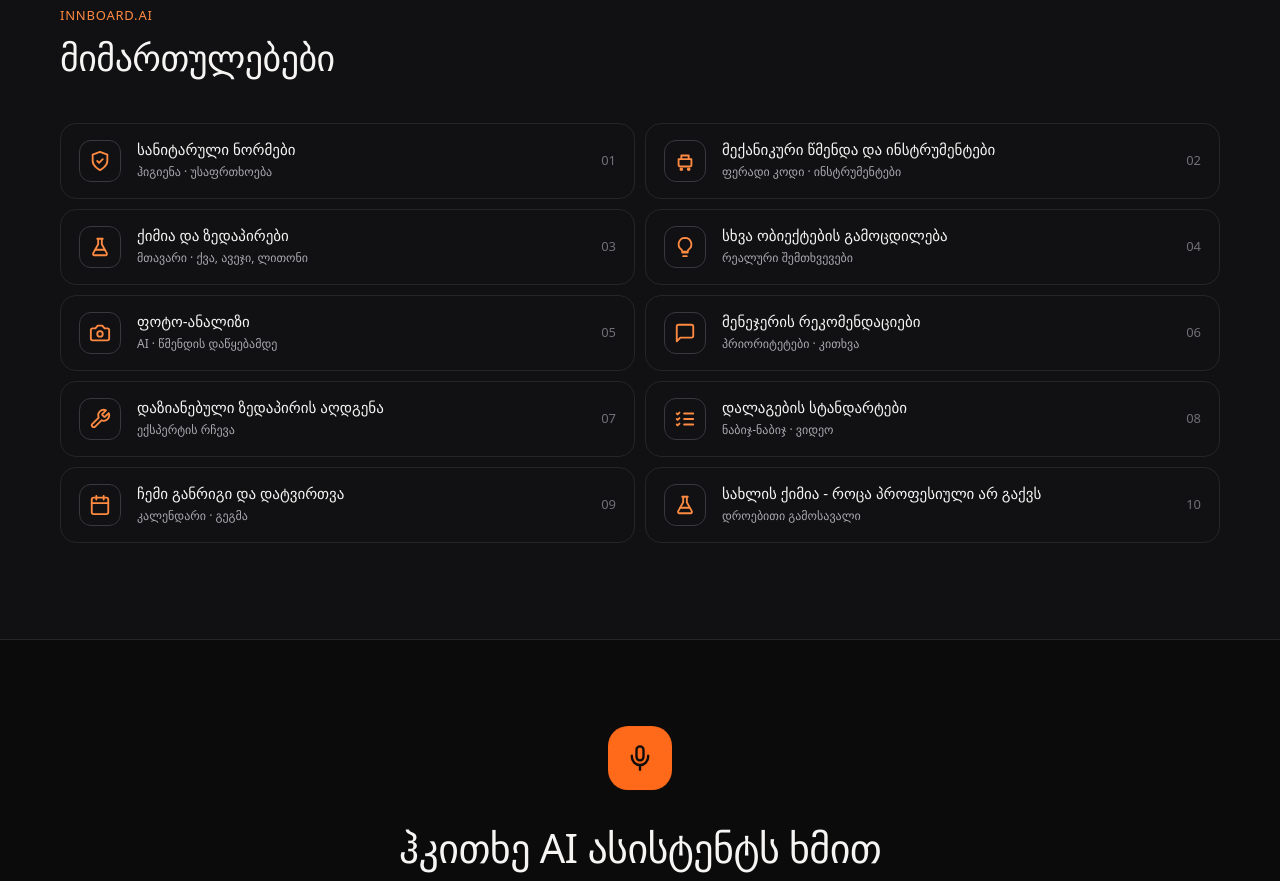
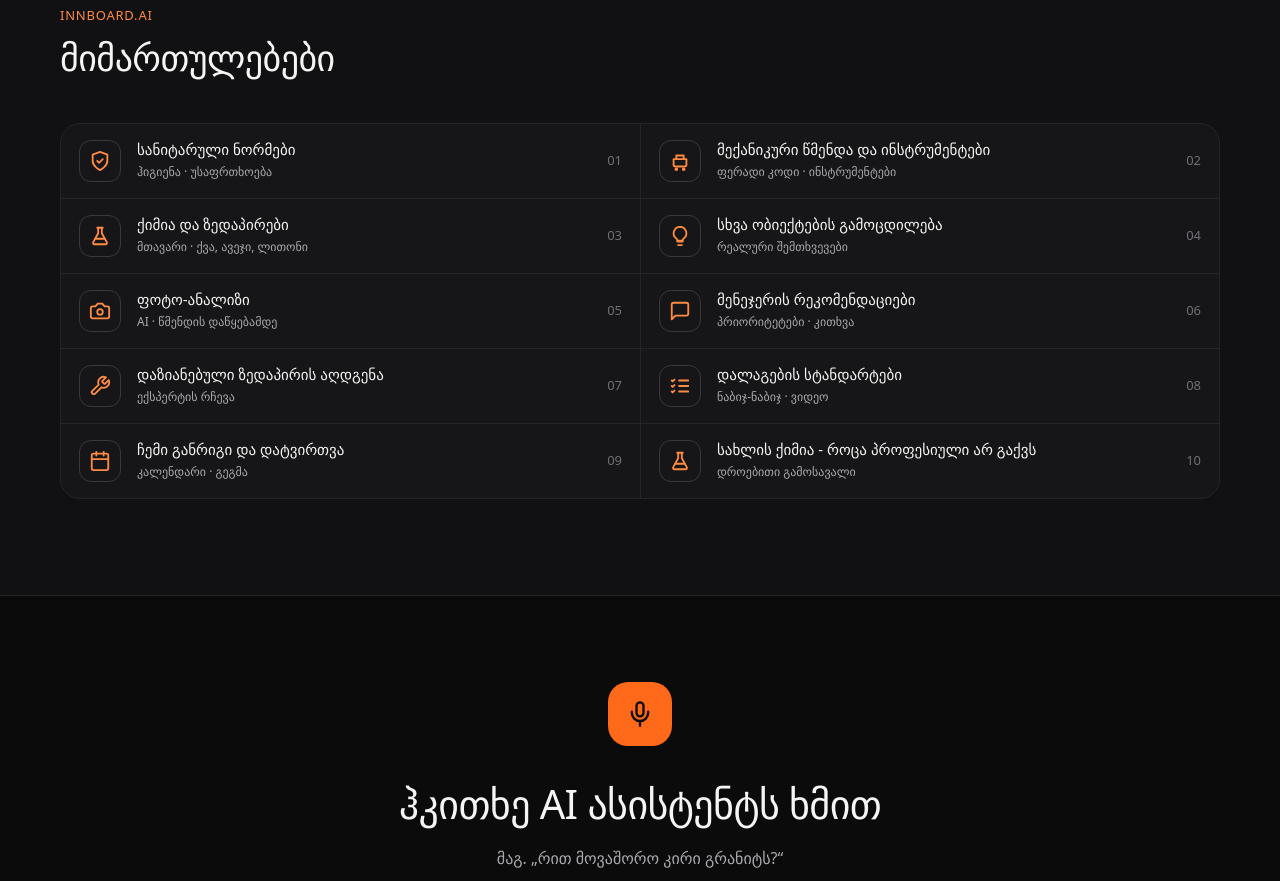
Before and after one commit to LikaMart/innboard-ai, a plain HTML site: page index.html in a window 1280 px wide. Shown: the part 1460-2341 px from the top of the page. Drawn offline with Linux system fonts and the light colour scheme; a small style sheet from the web is missing.

Commit message:
directions in one block

```diff
--- a/style.css
+++ b/style.css
@@ -911,3 +911,14 @@ html.embedded::-webkit-scrollbar{display:none}
 .embedded .install-btn,.embedded [data-install]{display:none!important}
 /* Installed app: respect the phone's notch / home bar */
 @media (display-mode: standalone){.site-header{padding-top:env(safe-area-inset-top,0px)}}
+
+
+/* Directions: one block instead of ten separate boxes */
+.tiles.home{gap:0!important;border:1px solid var(--line);border-radius:20px;overflow:hidden;background:var(--card)}
+.tiles.home .tile{border:0;border-radius:0;border-bottom:1px solid var(--line);background:transparent}
+.tiles.home .tile:hover,.ready .tiles.home .tile.reveal.in:hover{background:var(--card2);transform:none}
+.tiles.home .tile:last-child{border-bottom:0}
+@media (min-width:761px){
+  .tiles.home .tile:nth-child(even){border-left:1px solid var(--line)}
+  .tiles.home .tile:nth-last-child(2):nth-child(odd){border-bottom:0}
+}
--- a/sw.js
+++ b/sw.js
@@ -1,6 +1,6 @@
 /* Innboard.ai service worker: makes the site installable and usable offline.
    Change VERSION whenever you upload new files, so users get the update. */
-const VERSION = 'innboard-v1';
+const VERSION = 'innboard-v2';
 const CORE = [
   './',
   './index.html',
```
